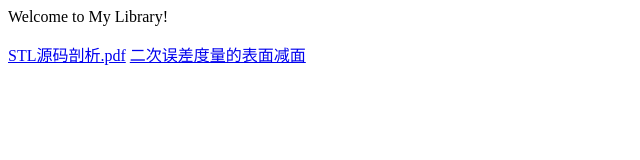
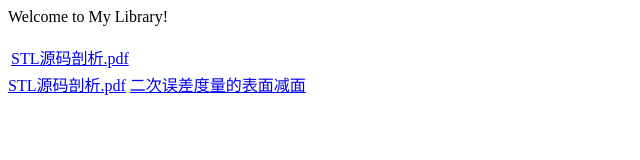
Before and after one commit to zhanzhan1848/zhanzhan1848.github.io, a plain HTML site: page index.html in a window 1280 px wide. Shown: the whole page, without its empty margins (0-640 px from the left). Drawn offline with Linux system fonts and the light colour scheme.

Commit message:
Update index.html

```diff
--- a/index.html
+++ b/index.html
@@ -1,3 +1,11 @@
 <p> Welcome to My Library! </p>
+
+<table>
+  <tr>
+    <td>
+      <a href="/STL_yuan.html" target="_blank">STL源码剖析.pdf</a>
+    </td>
+  </tr>
+</table>
 <a href="/STL_yuan.html" target="_blank">STL源码剖析.pdf</a>
 <a href="/PDF_Page/QEM.html" target="_blank">二次误差度量的表面减面</a>
```
